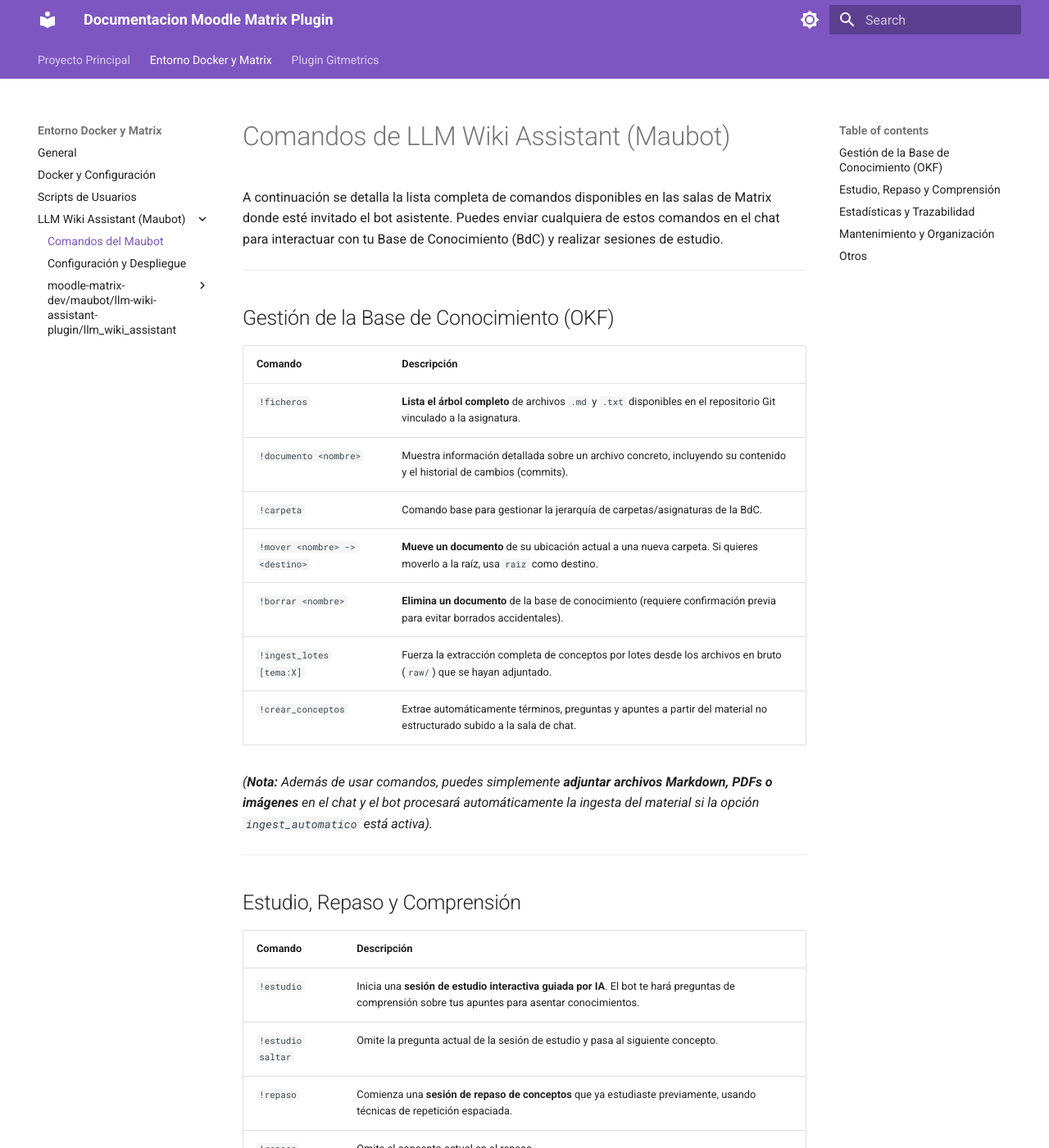
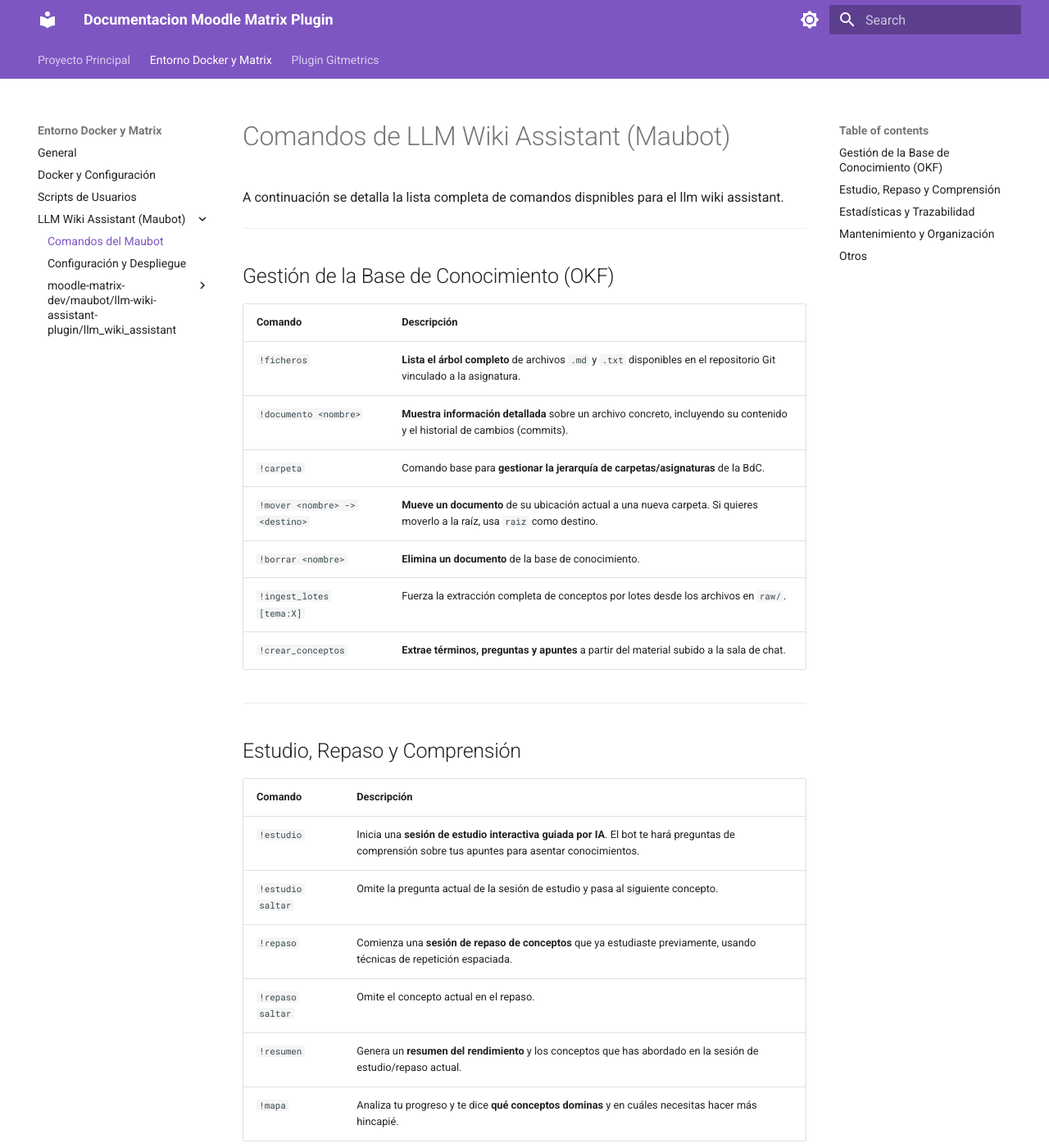
Before and after one commit to julia8873/pluginMoodleMetricas, an MkDocs documentation site: the page built from docs/moodle-matrix-dev/maubot/comandos_maubot.md, in a window 1280 px wide and 1400 px high. Shown: the whole window at 82% size. Built offline with MkDocs 1.6.1 and Material for MkDocs 9.7.7, drawn with Linux system fonts in a browser that asks for light colours.

Commit message:
arreglado readme hasta comandos de maubot

```diff
--- a/docs/moodle-matrix-dev/maubot/comandos_maubot.md
+++ b/docs/moodle-matrix-dev/maubot/comandos_maubot.md
@@ -1,6 +1,6 @@
 # Comandos de LLM Wiki Assistant (Maubot)
 
-A continuación se detalla la lista completa de comandos disponibles en las salas de Matrix donde esté invitado el bot asistente. Puedes enviar cualquiera de estos comandos en el chat para interactuar con tu Base de Conocimiento (BdC) y realizar sesiones de estudio.
+A continuación se detalla la lista completa de comandos dispnibles para el llm wiki assistant.
 
 ---
 
@@ -9,14 +9,12 @@
 | Comando | Descripción |
 | :--- | :--- |
 | `!ficheros` | **Lista el árbol completo** de archivos `.md` y `.txt` disponibles en el repositorio Git vinculado a la asignatura. |
-| `!documento <nombre>` | Muestra información detallada sobre un archivo concreto, incluyendo su contenido y el historial de cambios (commits). |
-| `!carpeta` | Comando base para gestionar la jerarquía de carpetas/asignaturas de la BdC. |
+| `!documento <nombre>` | **Muestra información detallada** sobre un archivo concreto, incluyendo su contenido y el historial de cambios (commits). |
+| `!carpeta` | Comando base para **gestionar la jerarquía de carpetas/asignaturas** de la BdC. |
 | `!mover <nombre> -> <destino>`| **Mueve un documento** de su ubicación actual a una nueva carpeta. Si quieres moverlo a la raíz, usa `raiz` como destino. |
-| `!borrar <nombre>` | **Elimina un documento** de la base de conocimiento (requiere confirmación previa para evitar borrados accidentales). |
-| `!ingest_lotes [tema:X]` | Fuerza la extracción completa de conceptos por lotes desde los archivos en bruto (`raw/`) que se hayan adjuntado. |
-| `!crear_conceptos` | Extrae automáticamente términos, preguntas y apuntes a partir del material no estructurado subido a la sala de chat. |
-
-*(**Nota:** Además de usar comandos, puedes simplemente **adjuntar archivos Markdown, PDFs o imágenes** en el chat y el bot procesará automáticamente la ingesta del material si la opción `ingest_automatico` está activa).*
+| `!borrar <nombre>` | **Elimina un documento** de la base de conocimiento. |
+| `!ingest_lotes [tema:X]` | Fuerza la extracción completa de conceptos por lotes desde los archivos en `raw/`. |
+| `!crear_conceptos` | **Extrae términos, preguntas y apuntes** a partir del material subido a la sala de chat. |
 
 ---
 
```
Also changed, not shown: README.md (+4 -4 lines), docs/moodle-matrix-dev/maubot/llm-wiki-assistant-plugin/llm_wiki_assistant/estudio.md (+16 -30 lines), docs/moodle-matrix-dev/usuarios/index.md (+2 -53 lines), moodle-matrix-dev/README.md (+4 -9 lines), test.md (deleted), 2 other files.
